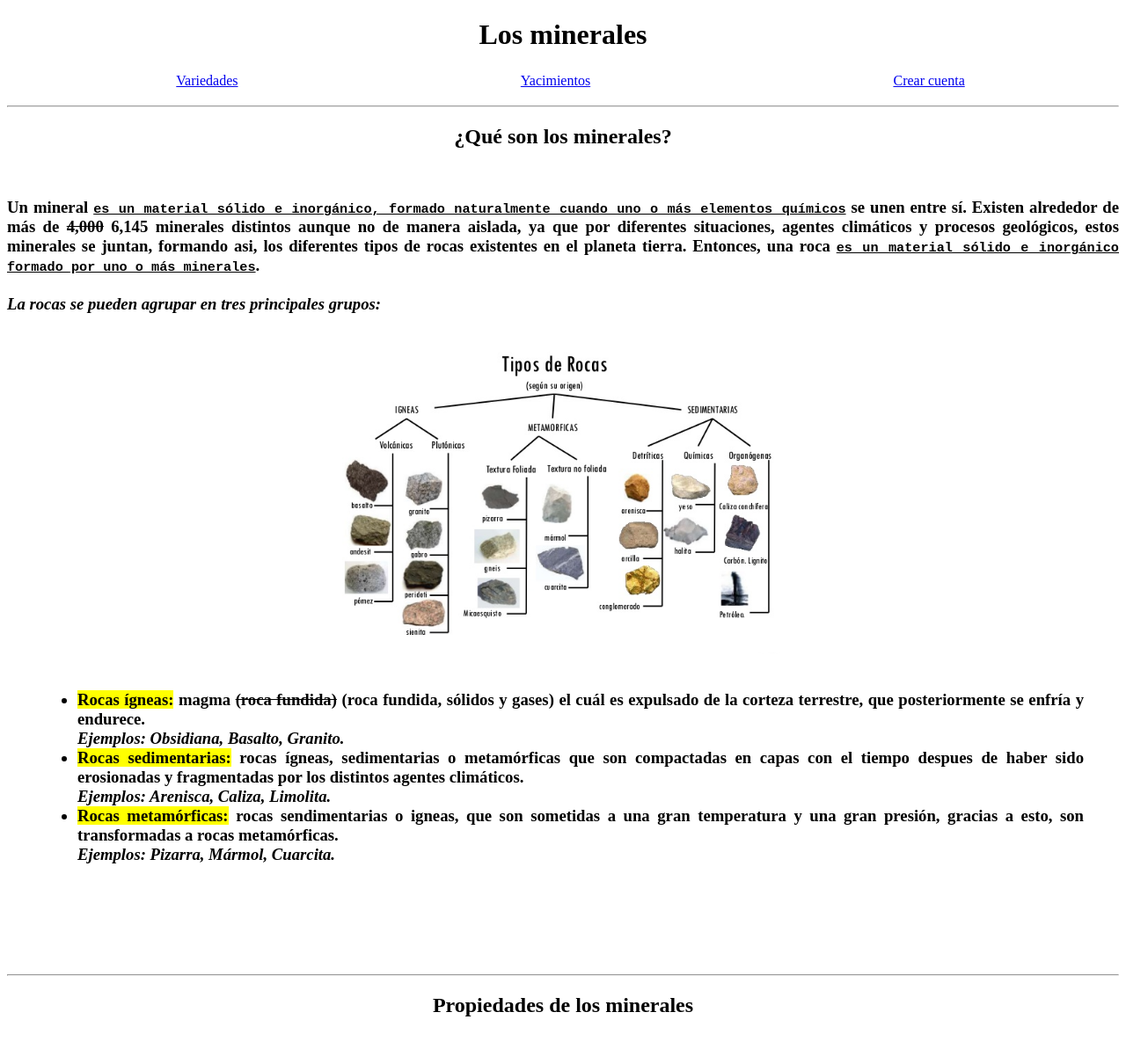
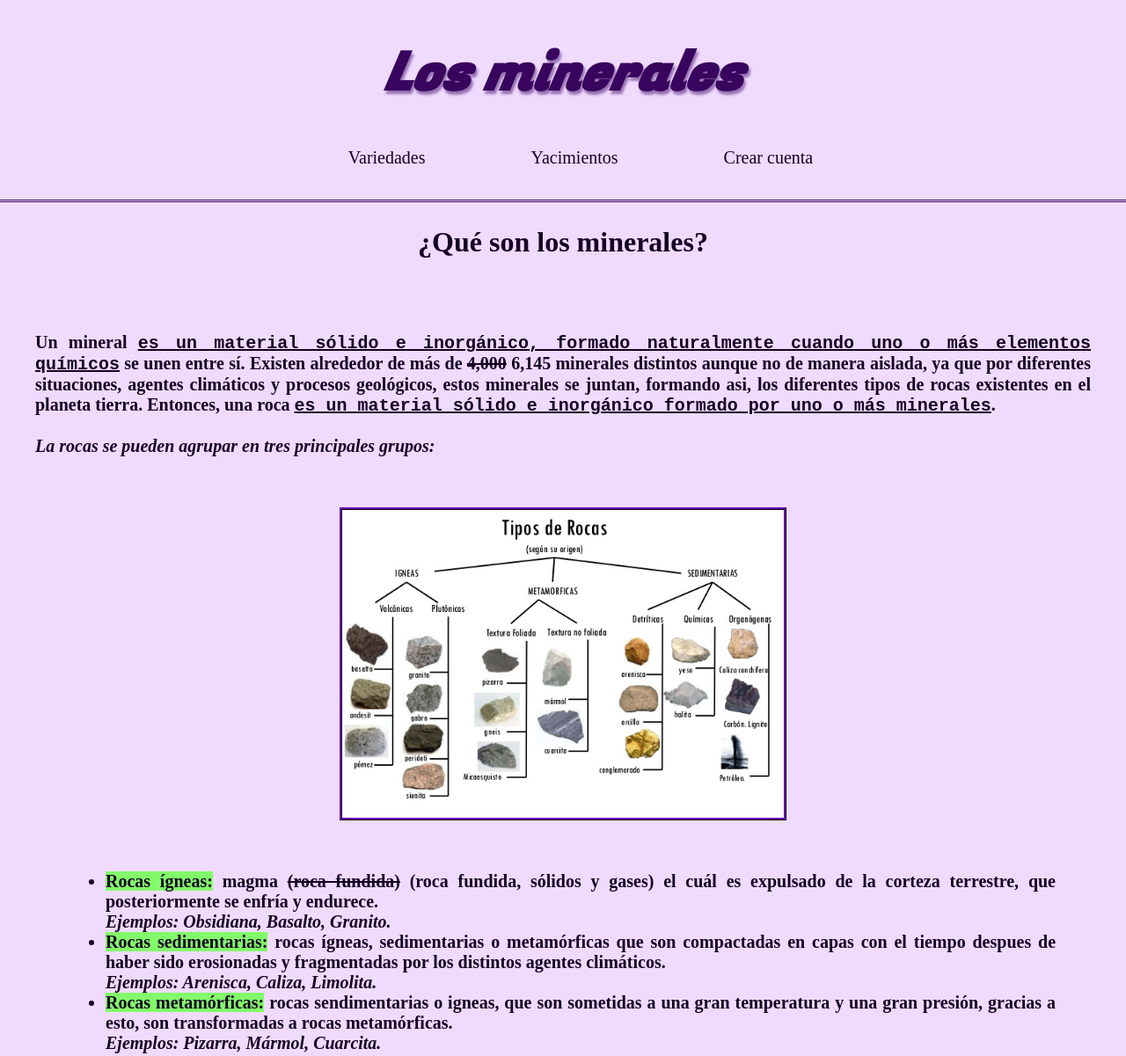
Before and after one commit to LuisMikey22/ProgWeb2025, a plain HTML site: page 05Semantica/Index.html in a window 1280 px wide. Shown: the top 1201 px of the page at 88% size. Drawn offline with Linux system fonts and the light colour scheme; a web font is replaced by a local one.

Commit message:
06: Formato de texto, fuentes, fondos y bordes

```diff
--- /dev/null
+++ b/05Semantica/CSS/Style.css
@@ -0,0 +1,120 @@
+* {
+    align-items: center;
+    color:  rgb(21, 0, 35);
+}
+
+body {
+    display: grid;
+    margin: 0;
+    background-color: rgb(240, 219, 255);
+}
+
+.navLink {
+    list-style: none;
+    margin: 0 60px 20px 60px;
+    padding-left: 0 60px 0 60px;
+}
+
+.navLink a {
+    font-size: 20px;
+    text-decoration: none;
+}
+
+.navLink a:hover {
+    text-decoration: underline;
+    background-color: rgb(21, 0, 35);
+    color: rgb(240, 219, 255);
+}
+
+.navList {
+    display: flex;
+    justify-content: center;
+}
+
+#header {
+    margin: 0;
+    border-color: rgb(56, 4, 93);
+    border-bottom-style: double;
+}
+
+.headerTitle {
+    color: rgb(56, 4, 93);
+    font-family: 'Fugaz one';
+    font-size: 60px;
+    font-style: italic;
+    text-shadow: 2px 4px 3px rgb(150, 113, 177);
+}
+
+h2 {
+    text-align: center;
+    font-size:xx-large;
+}
+
+.sectionTitle {
+    margin: 40px;
+}
+
+h3 {
+    text-align: justify;
+    font-size: 20px;
+}
+
+.embeddedTitle {
+    text-align: center;
+}
+
+#main {
+    border-color: rgb(56, 4, 93);
+    border-bottom-style: double;
+}
+#main h3 {
+    margin: 40px;
+}
+
+div img {
+    margin: auto;
+    display: block;
+    border-color: rgb(56, 4, 93);
+    border-style: ridge;
+}
+
+#properties {
+    border-color: rgb(56, 4, 93);
+    border-bottom-style: double;
+}
+
+.markDef {
+    background-color: rgb(130, 251, 106);
+}
+
+blockquote mark {
+    background-color: rgb(234, 251, 106);
+}
+
+li mark {
+    background-color: rgb(188, 197, 255);
+}
+
+.articleVideo {
+    text-align: center;
+    display: inline;
+}
+
+table {
+    text-align: justify;
+}
+
+table thead tr th {
+    text-align: center;
+    border-color: rgb(56, 4, 93);
+    border-style: groove;
+}
+
+table tbody tr td{
+    border-color: rgb(56, 4, 93);
+    border-style: groove;
+}
+
+footer {
+    margin: 20px;
+}
--- a/05Semantica/Index.html
+++ b/05Semantica/Index.html
@@ -8,36 +8,33 @@
         <meta name="author" content="Minerales Paceños">
         <meta name="description" content="Minerales Paceños es un sitio de divulgación de minerales">
 
+        <link rel="preconnect" href="https://fonts.googleapis.com">
+        <link rel="preconnect" href="https://fonts.gstatic.com" crossorigin>
+        <link href="https://fonts.googleapis.com/css2?family=Fugaz+One&family=Montserrat:ital,wght@0,100..900;1,100..900&family=Plaster&family=Roboto:ital,wght@0,100..900;1,100..900&display=swap" rel="stylesheet">
         <meta charset="UTF-8">
+        <link rel="stylesheet" href="CSS/Style.css">
         <title>Minerales Paceños</title>
     </head>
 
-    <body>
+    <body >
         <header id="header">
-            <p><h1 align="center">Los minerales</h1></p>
+            <p><h1  class="headerTitle" align="center">Los minerales</h1></p>
 
-            <nav>
-                <ul>
-                    <table border="0" width="100%">
-                        <tbody>
-                            <tr align="center">
-                                <td><li style="list-style:none;"><a href="#">Variedades</a></li></td>
-                                <td><li style="list-style:none;"><a href="#">Yacimientos</a></li></td>
-                                <td><li style="list-style:none;"><a href="CreateAccount.html">Crear cuenta</a></li></td>
-                            </tr>
-                        </tbody>
-                    </table>
+            <nav class="navBar">
+                <ul class="navList">
+                    <li class="navLink"><a href="#">Variedades</a></li>
+                    <li class="navLink"><a href="#">Yacimientos</a></li>
+                    <li class="navLink"><a href="CreateAccount.html">Crear cuenta</a></li>
                 </ul>
             </nav>
         </header>
 
-        <hr>
 
-        <main id="definition">
-            <p><h2 align="center"><strong>¿Qué son los minerales?</strong></h2></p>
+        <main id="main">
+            <p><h2><strong>¿Qué son los minerales?</strong></h2></p>
             <br>
 
-            <h3 align="justify">
+            <h3>
                 Un mineral <kbd><u>es un material sólido e inorgánico, formado naturalmente cuando uno o más elementos químicos</u></kbd> se unen entre
                 sí. Existen alrededor de más de <del>4,000</del> 6,145 minerales distintos aunque no de manera aislada, ya que por diferentes
                 situaciones, agentes climáticos y procesos geológicos, estos minerales se juntan, formando asi, los diferentes tipos de rocas existentes en
@@ -49,27 +46,27 @@
 
             <blockquote>
                 <br>
-                <div align="center">
+                <div>
                     <img src="Images/rockTypes.png" height="350px" title="tipos de rocas" alt="tipos de rocas">
                 </div>
                 <br>
 
-                <h3 align="justify">
+                <h3>
                     <ul>
                         <li>
-                            <mark><b>Rocas ígneas:</b></mark> magma <del>(roca fundida)</del> (roca fundida, sólidos y gases) el cuál es expulsado de la corteza terrestre,
+                            <mark class="markDef"><b>Rocas ígneas:</b></mark> magma <del>(roca fundida)</del> (roca fundida, sólidos y gases) el cuál es expulsado de la corteza terrestre,
                             que posteriormente se enfría y endurece. <br>
                             <em>Ejemplos: Obsidiana, Basalto, Granito.</em>
                         </li>
 
                         <li>
-                            <mark><b>Rocas sedimentarias:</b></mark> rocas ígneas, sedimentarias o metamórficas que son compactadas en capas con el tiempo despues de
+                            <mark class="markDef"><b>Rocas sedimentarias:</b></mark> rocas ígneas, sedimentarias o metamórficas que son compactadas en capas con el tiempo despues de
                             haber sido erosionadas y fragmentadas por los distintos agentes climáticos. <br>
                             <em>Ejemplos: Arenisca, Caliza, Limolita.</em>
                         </li>
 
                         <li>
-                            <mark><b>Rocas metamórficas:</b></mark> rocas sendimentarias o igneas, que son sometidas a una gran temperatura y una gran presión, gracias
+                            <mark class="markDef"><b>Rocas metamórficas:</b></mark> rocas sendimentarias o igneas, que son sometidas a una gran temperatura y una gran presión, gracias
                             a esto, son transformadas a rocas metamórficas. <br>
                             <em>Ejemplos: Pizarra, Mármol, Cuarcita.</em>
                         </li>
@@ -81,31 +78,29 @@
             <br><br>
         </main>
 
-        <hr>
-
         <section id="properties">
-            <p><h2 align="center"><b>Propiedades de los minerales</b></h2></p>
+            <p><h2><b>Propiedades de los minerales</b></h2></p>
             <br>
 
-            <h3 align="justify">
+            <h3 class="sectionTitle">
                 Los minerales pueden presentar muchas propiedades, pero las más principales son:
             </h3>
 
             <blockquote>
-                <h3 align="justify">
-                    <mark><b>Dureza:</b></mark> es la resistencia/oposición que tienen los minerales hacia golpes, abrasión, rayaduras, cortes, etc. Para medir
+                <h3>
+                    <mark class="markDef"><b>Dureza:</b></mark> es la resistencia/oposición que tienen los minerales hacia golpes, abrasión, rayaduras, cortes, etc. Para medir
                     la dureza de un mineral existe la escala de Mohs, yendo desde el mineral más blando y de menor dureza como el <u>Talco (1),</u> al
                     más duro y resistente como el <u>diamante (10)</u>, siendo este el mayor en la escala de Mohs. Los demás minerales que no se
                     encuentran en la escala se les puede encontrar de igual forma su dureza, viendo que minerales pueden rayar y por cuales
                     pueden ser rayados.
                     <br><br>
 
-                    <div align="center">
+                    <div>
                         <img src="Images/hardnesses.png" height="400px" title="durezas de minerales" alt="durezas de minerales">
                     </div>
                     <br><br>
 
-                    <mark><b>Densidad:</b></mark> la densidad de un mineral es una de sus propiedades más importantes, ya que es reflejo directo de su quimismo y de su
+                    <mark class="markDef"><b>Densidad:</b></mark> la densidad de un mineral es una de sus propiedades más importantes, ya que es reflejo directo de su quimismo y de su
                     estructura cristalina. La densidad se define como masa por unidad de volumen, y sus unidades son gramos por <u>centímetro
                     cúbico (cm<sup><small>3</small></sup>).</u>
                     El peso específico (G) o densidad relativa de un mineral es un número que expresa la relación entre su peso y el peso de
@@ -114,7 +109,7 @@
                     agua.
                     <br><br>
 
-                    <mark><b>Brillo:</b></mark> el aspecto general de la superficie de un mineral cuando se refleja la luz se conoce con el nombre de brillo. El brillo
+                    <mark class="markDef"><b>Brillo:</b></mark> el aspecto general de la superficie de un mineral cuando se refleja la luz se conoce con el nombre de brillo. El brillo
                     de los minerales puede ser de dos tipos, metálico y no metálico. No hay una línea clara de separación entre estos dos
                     grupos, y a ciertos minerales que están entre ambos tipos se les conoce algunas veces con el nombre de submetálicos.
                     Un mineral que tenga el aspecto brillante de un metal tiene un brillo metálico que es propio de minerales opacos, con
@@ -163,20 +158,20 @@
                     </blockquote>
                     <br>
 
-                    <mark><b>Color:</b></mark> los minerales de un mismo grupo, pueden adoptar distintos colores, siendo las causas más comúnes de este fenómeno, la
+                    <mark class="markDef"><b>Color:</b></mark> los minerales de un mismo grupo, pueden adoptar distintos colores, siendo las causas más comúnes de este fenómeno, la
                     forma en la que la luz pasa a través del cristal, malformaciones estructurales, impurezas de otros minerales o
                     elementos, exposición a radiación, ya sea de manera natural o artificial, oxidación, alteraciones meteóricas, etc. Los
                     minerales que poseen una variedad amplia de colores se les llama <code><q>Alocromáticos</q></code> y a los que solo presentan un color
                     constante se les llama <code><q>Idiocromáticos</q></code>.
                     <br><br>
 
-                    <mark><b>Forma:</b></mark> los minerales pueden presentarse en, tanto formas irregulares como regulares o geométricas, la forma que estos adoptan
+                    <mark class="markDef"><b>Forma:</b></mark> los minerales pueden presentarse en, tanto formas irregulares como regulares o geométricas, la forma que estos adoptan
                     es producto de la manera en la que los átomos de diferentes elementos que componen el mineral se acomodan, unen y
                     estructuran en el proceso de formación y critalización, la forma dependerá si en el ambiente en el que sucede el proceso
                     se encuentra en equilibrio o no.
                     <br><br>
 
-                    <table border="1" cellpadding="5" width="80%" align="center">
+                    <table cellpadding="5" width="80%" align="center">
                         <caption><h3><b>Tipos de cristales según su forma</b></h3></caption>
 
                         <thead>
@@ -190,7 +185,7 @@
                             <tr>
                                 <td>
                                     <ul>
-                                    <li><mark>Acicular:</mark> Cristales delgados como agujas.</li>
+                                        <li><mark>Acicular:</mark> Cristales delgados como agujas.</li>
                                         <li><mark>Hojoso:</mark> Cristales alargados, aplastados, de forma laminar.</li>
                                         <li><mark>Equant:</mark> Cristales equidimensionales.</li>
                                         <li><mark>Bladed:</mark> Cristales alargados, planos, como hojas de cuchillo.</li>
@@ -231,8 +226,6 @@
             <br>
         </section>
 
-        <hr>
-
         <article id="embeddedInfo">
             <p><h2 align="center"><b>Más información acerca de minerales:</b></h2></p>
 
@@ -242,14 +235,15 @@
             <br><br>
 
             <div align="center">
-                <h3>Geología activa</h3>
+                <h3 class="embeddedTitle">Geología activa</h3>
                 <iframe width="771" height="480" src="https://www.youtube.com/embed/LtTRr60yNGc" title="🔴 ¿Qué son los MINERALES en la GEOLOGÍA? 💎---- (tipos de minerales en la geología)" frameborder="0" allow="accelerometer; autoplay; clipboard-write; encrypted-media; gyroscope; picture-in-picture; web-share" referrerpolicy="strict-origin-when-cross-origin" allowfullscreen></iframe>
             </div>
         </article>
         <br><br>
 
-        <article id="video" align="center">
-            <h3>Cristales haciendo un sonido parecido al de una arpa al ser frotados:</h3>
+        <article class="articleVideo">
+            <h3 class="embeddedTitle">Cristales haciendo un sonido parecido al de una arpa al ser frotados:</h3>
+            <br>
 
              <video controls width="300">
                 <source src="Videos/crystalMakingSound.mp4" type="video/mp4">
```
Also changed, not shown: 05Semantica/CreateAccount.html (+2 -1 lines).
